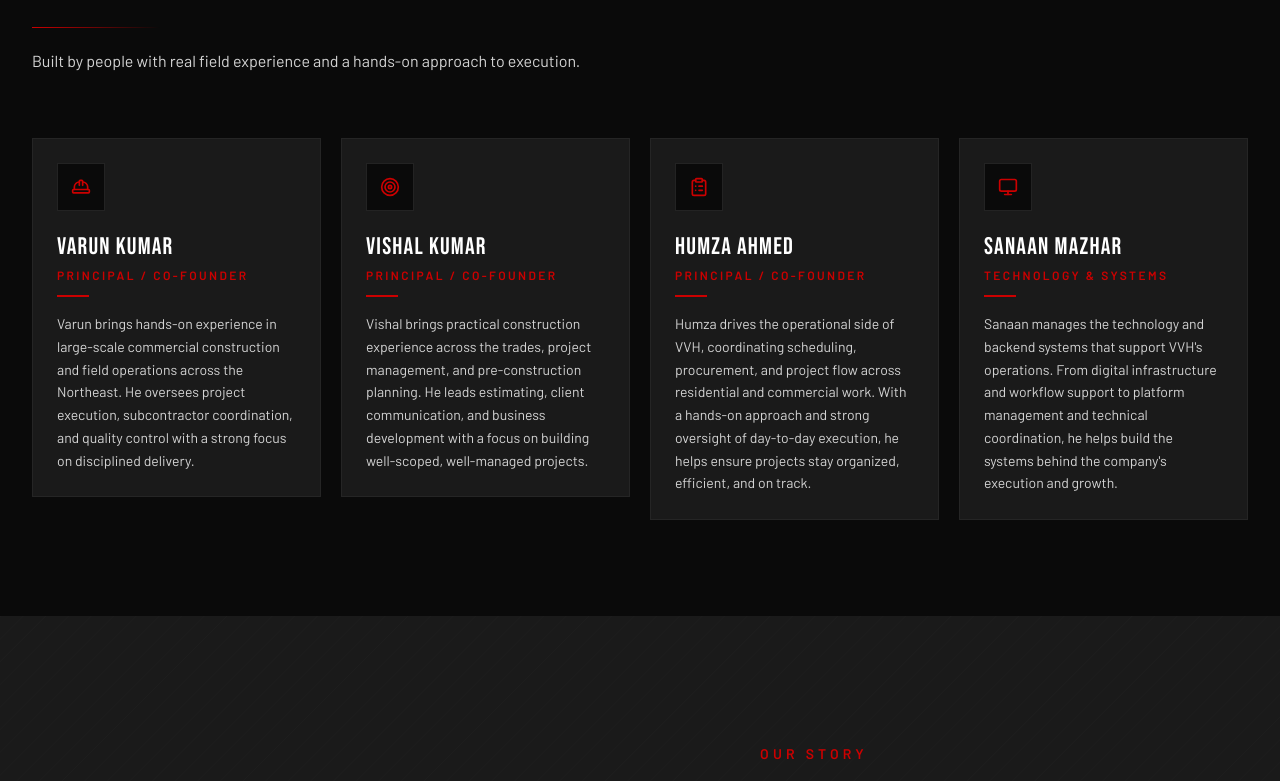
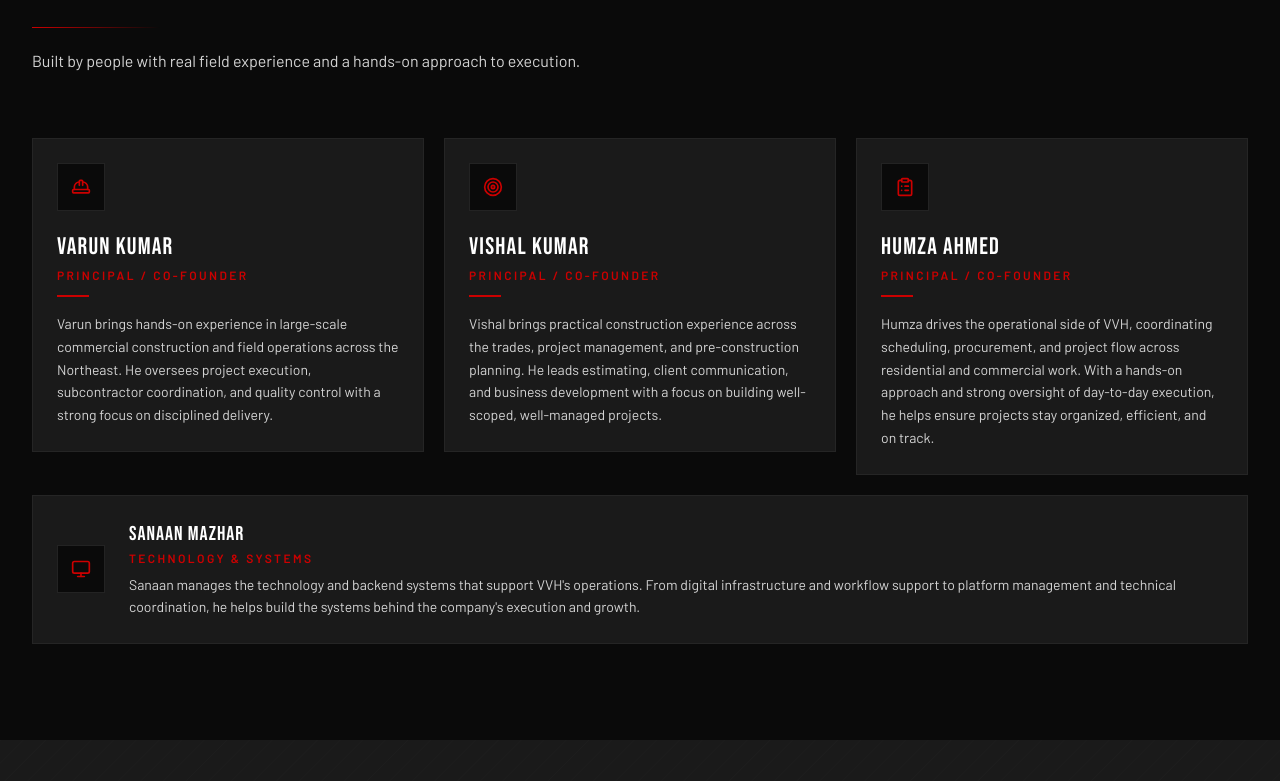
Before and after one commit to spa-cey/vvh-site, a Next.js app: page /about in a window 1280 px wide. Shown: the part 1000-1781 px from the top of the page. Built offline with nearby package versions, Linux system fonts and the light colour scheme.

Commit message:
fix: separate Sanaan from founders into team section below
Founders get the 3-col card grid. Sanaan renders as a distinct
horizontal card underneath with a smaller, supporting layout.

Co-Authored-By: Claude Opus 4.6 (1M context) <noreply@anthropic.com>

```diff
--- a/src/app/about/page.tsx
+++ b/src/app/about/page.tsx
@@ -2,7 +2,7 @@ import type { Metadata } from "next";
 import Image from "next/image";
 import Link from "next/link";
 import { Users, Target, Hammer, TrendingUp, ArrowRight, HardHat, ClipboardList, Monitor } from "lucide-react";
-import { COMPANY, FOUNDERS, PROOF_ITEMS, CORE_VALUES } from "@/lib/constants";
+import { COMPANY, FOUNDERS, TEAM, PROOF_ITEMS, CORE_VALUES } from "@/lib/constants";
 import { AnimateOnScroll } from "@/components/AnimateOnScroll";
 
 export const metadata: Metadata = {
@@ -119,9 +119,9 @@ export default function AboutPage() {
             </AnimateOnScroll>
           </div>
 
-          <div className="grid gap-5 sm:grid-cols-2 lg:grid-cols-4">
+          <div className="grid gap-5 md:grid-cols-3">
             {FOUNDERS.map((founder, i) => {
-              const iconMap: Record<string, typeof HardHat> = { HardHat, Target, ClipboardList, Monitor };
+              const iconMap: Record<string, typeof HardHat> = { HardHat, Target, ClipboardList };
               const Icon = iconMap[founder.icon] || Users;
               return (
                 <AnimateOnScroll key={founder.name} delay={i * 100}>
@@ -151,6 +151,31 @@ export default function AboutPage() {
               );
             })}
           </div>
+
+          {/* Team */}
+          {TEAM.map((member, i) => (
+            <AnimateOnScroll key={member.name} delay={300 + i * 100}>
+              <div className="mt-5 group relative overflow-hidden border border-white/5 bg-charcoal transition-all duration-500 hover:border-red/30">
+                <div className="absolute inset-0 origin-bottom scale-y-0 bg-red/[0.04] transition-transform duration-500 group-hover:scale-y-100" />
+                <div className="relative flex flex-col gap-4 p-6 sm:flex-row sm:items-center sm:gap-6">
+                  <div className="flex h-12 w-12 shrink-0 items-center justify-center border border-white/10 bg-black">
+                    <Monitor className="h-5 w-5 text-red" />
+                  </div>
+                  <div>
+                    <h3 className="font-display text-xl tracking-wider text-white">
+                      {member.name}
+                    </h3>
+                    <p className="mt-0.5 text-xs font-semibold uppercase tracking-[0.2em] text-red">
+                      {member.role}
+                    </p>
+                    <p className="mt-2 text-sm leading-relaxed text-gray-300">
+                      {member.bio}
+                    </p>
+                  </div>
+                </div>
+              </div>
+            </AnimateOnScroll>
+          ))}
         </div>
       </section>
 
--- a/src/lib/constants.ts
+++ b/src/lib/constants.ts
@@ -35,6 +35,9 @@ export const FOUNDERS = [
     icon: "ClipboardList" as const,
     bio: "Humza drives the operational side of VVH, coordinating scheduling, procurement, and project flow across residential and commercial work. With a hands-on approach and strong oversight of day-to-day execution, he helps ensure projects stay organized, efficient, and on track.",
   },
+] as const;
+
+export const TEAM = [
   {
     name: "Sanaan Mazhar",
     role: "Technology & Systems",
```
